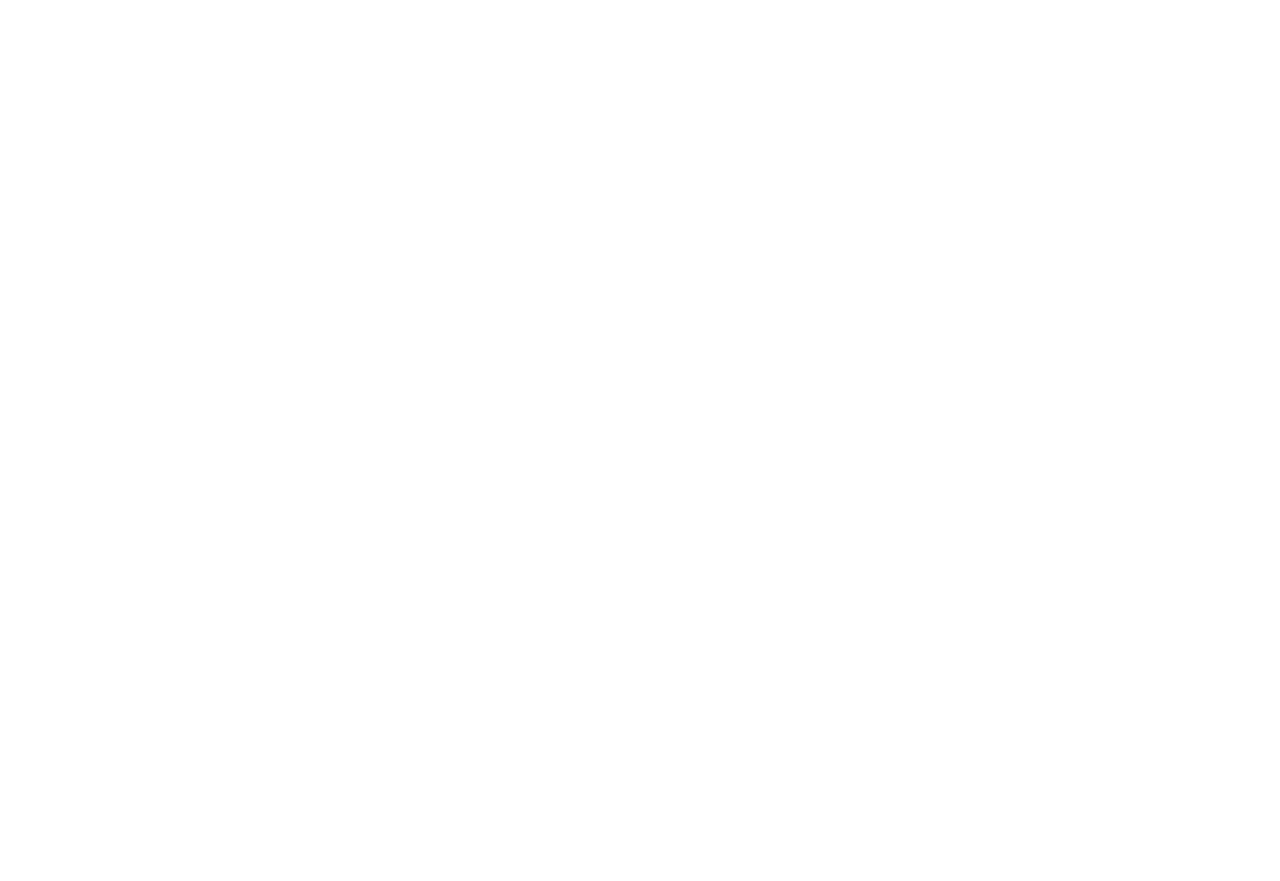
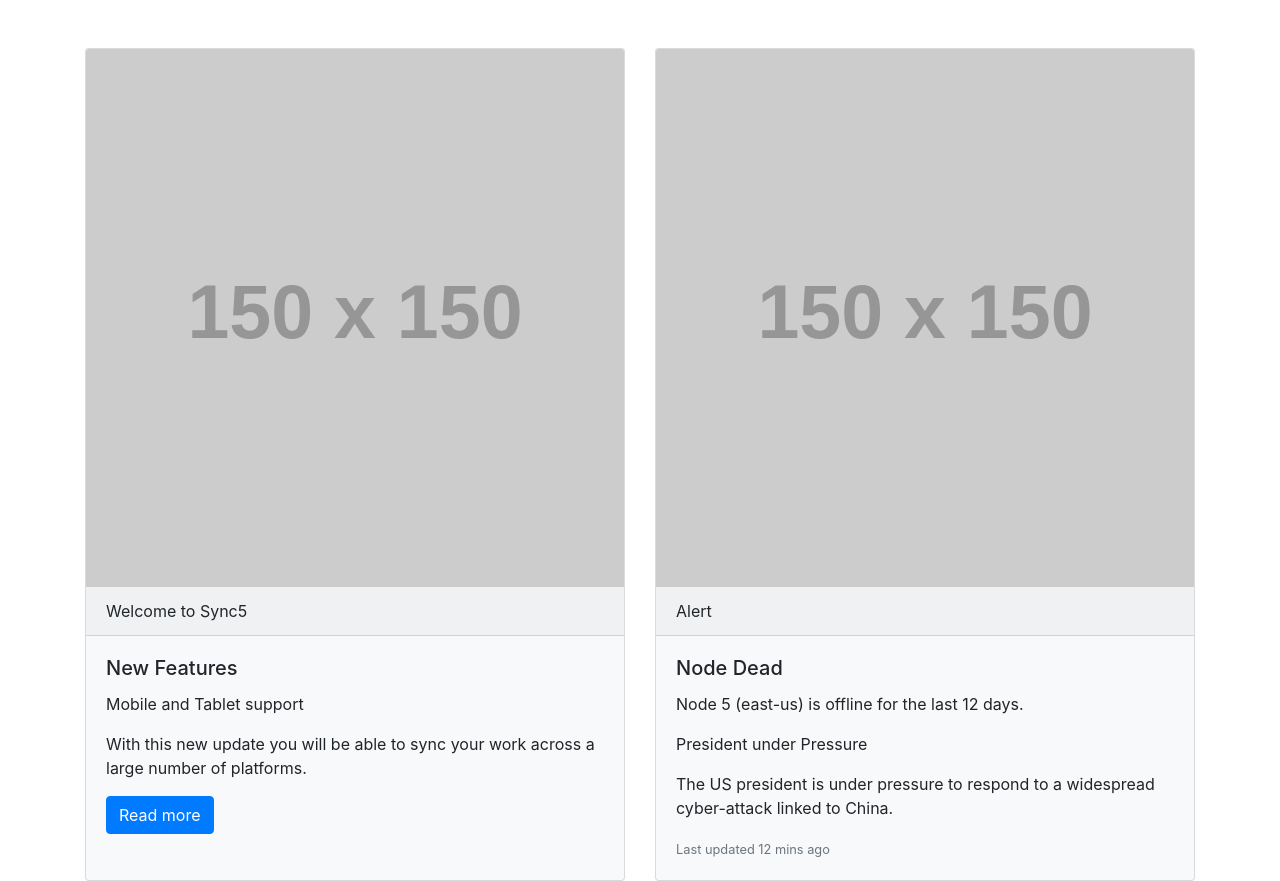
Before and after one commit to acciojob/bootstrap-card-Deelfc, a website: page main.html in a window 1280 px wide. Before the commit the page ends 800 px from the top, so only its background shows below. Drawn offline with nearby package versions, Linux system fonts and the light colour scheme; placeholder pictures from the web are drawn by us.

Commit message:
created a submission

```diff
--- a/main.html
+++ b/main.html
@@ -1,16 +1,44 @@
 <!DOCTYPE html>
+<html lang="en">
+<head>
+    <meta charset="UTF-8">
+    <meta name="viewport" content="width=device-width, initial-scale=1.0">
+    <title>Bootstrap Card Deck</title>
+    <link href="https://stackpath.bootstrapcdn.com/bootstrap/4.5.2/css/bootstrap.min.css" rel="stylesheet">
+</head>
+<body>
 
-<html>
+<div class="container mt-5">
+    <div class="card-deck">
+        <!-- Card 1 -->
+        <div class="card bg-light">
+            <img src="https://via.placeholder.com/150" class="card-img-top" alt="Image 1">
+            <div class="card-header">Welcome to Sync5</div>
+            <div class="card-body">
+                <h5 class="card-title">New Features</h5>
+                <p class="card-text">Mobile and Tablet support</p>
+                <p class="card-text">With this new update you will be able to sync your work across a large number of platforms.</p>
+                <a href="#" class="btn btn-primary">Read more</a>
+            </div>
+        </div>
+        <!-- Card 2 -->
+        <div class="card bg-light">
+            <img src="https://via.placeholder.com/150" class="card-img-top" alt="Image 2">
+            <div class="card-header">Alert</div>
+            <div class="card-body">
+                <h5 class="card-title">Node Dead</h5>
+                <p class="card-text">Node 5 (east-us) is offline for the last 12 days.</p>
+                <p class="card-text">President under Pressure</p>
+                <p class="card-text">The US president is under pressure to respond to a widespread cyber-attack linked to China.</p>
+                <p class="card-text"><small class="text-muted">Last updated 12 mins ago</small></p>
+            </div>
+        </div>
+    </div>
+</div>
 
-<head>
-	<link rel="stylesheet" href="styles.css">
-</head>
-
-<body>
-	<!-- the entire body must be written by student -->
-    <script type="text/javascript" src="./script.js">
-</script>
-
+<!-- Bootstrap JS, Popper.js, and jQuery -->
+<script src="https://code.jquery.com/jquery-3.5.1.slim.min.js"></script>
+<script src="https://cdn.jsdelivr.net/npm/@popperjs/core@2.5.2/dist/umd/popper.min.js"></script>
+<script src="https://stackpath.bootstrapcdn.com/bootstrap/4.5.2/js/bootstrap.min.js"></script>
 </body>
-
 </html>
```
